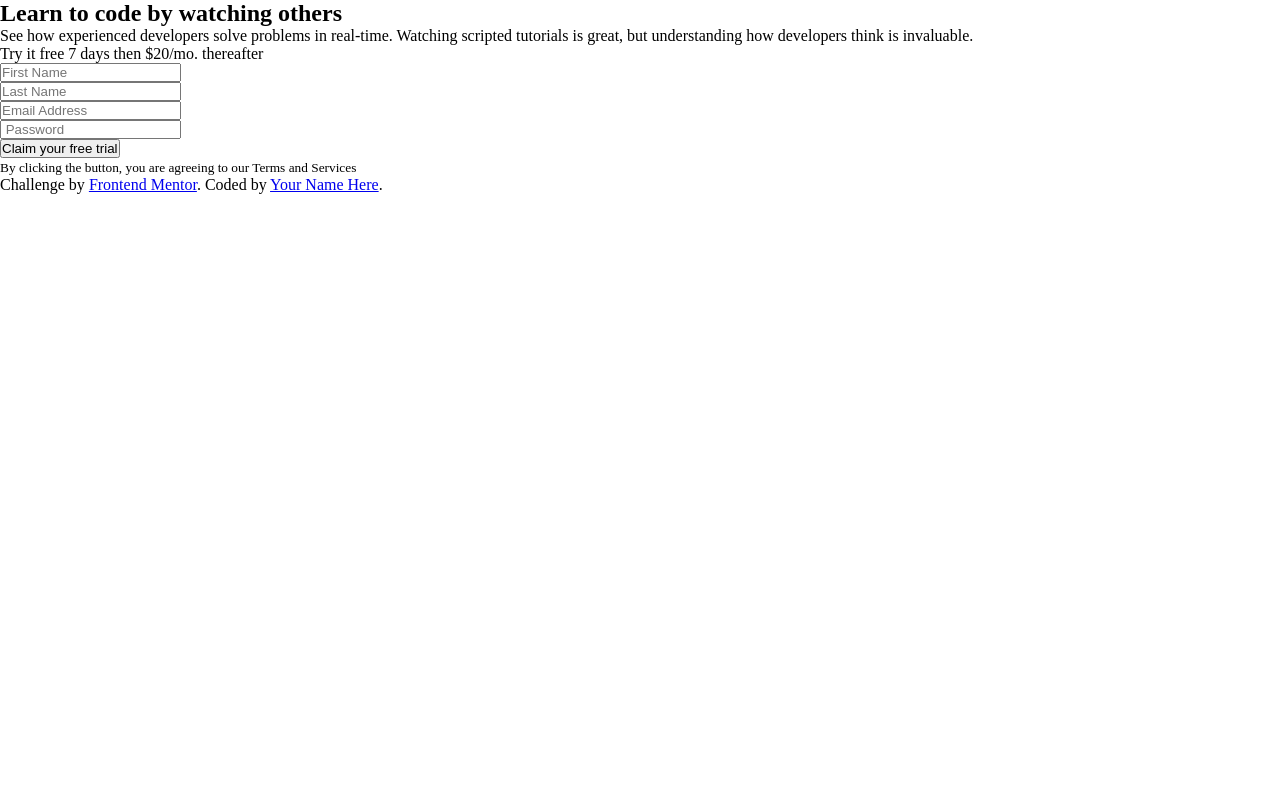
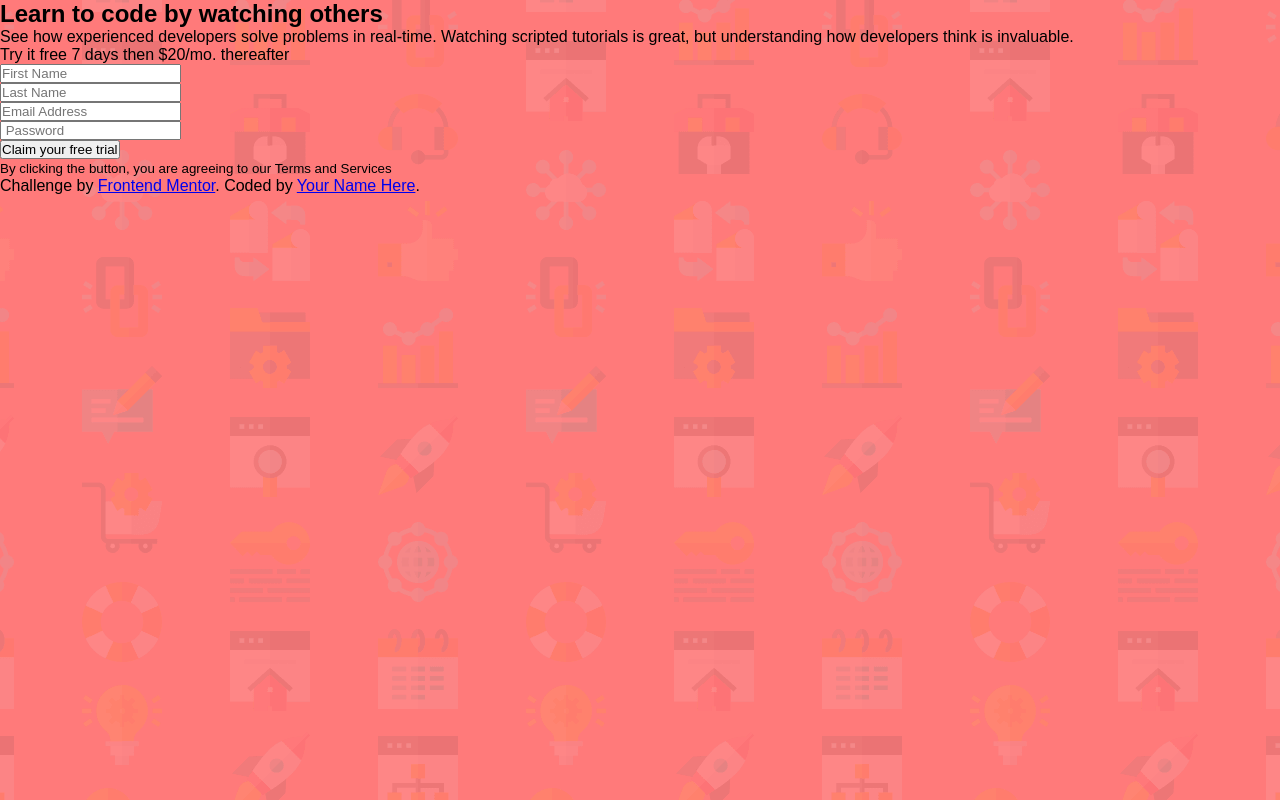
Before and after one commit to OladimejiSheriff/intro-component-with-signup-form, a plain HTML site: page index.html in a window 1280 px wide. Drawn offline with Linux system fonts and the light colour scheme.

Commit message:
modify styles.css
add styling to body tag

```diff
--- a/styles.css
+++ b/styles.css
@@ -9,9 +9,13 @@
 margin: 0;
 padding: 0;
 box-sizing: border-box;
+font-family: 'Popins', sans-serif;
 }
 body{
   font-size: 16px;
+  background: url(/images/bg-intro-desktop.png) no-repeat center center/cover;
+  background-color: var(--Red);
+  height: 100vh;
 }
 .form-control small {
   position: absolute;
```
